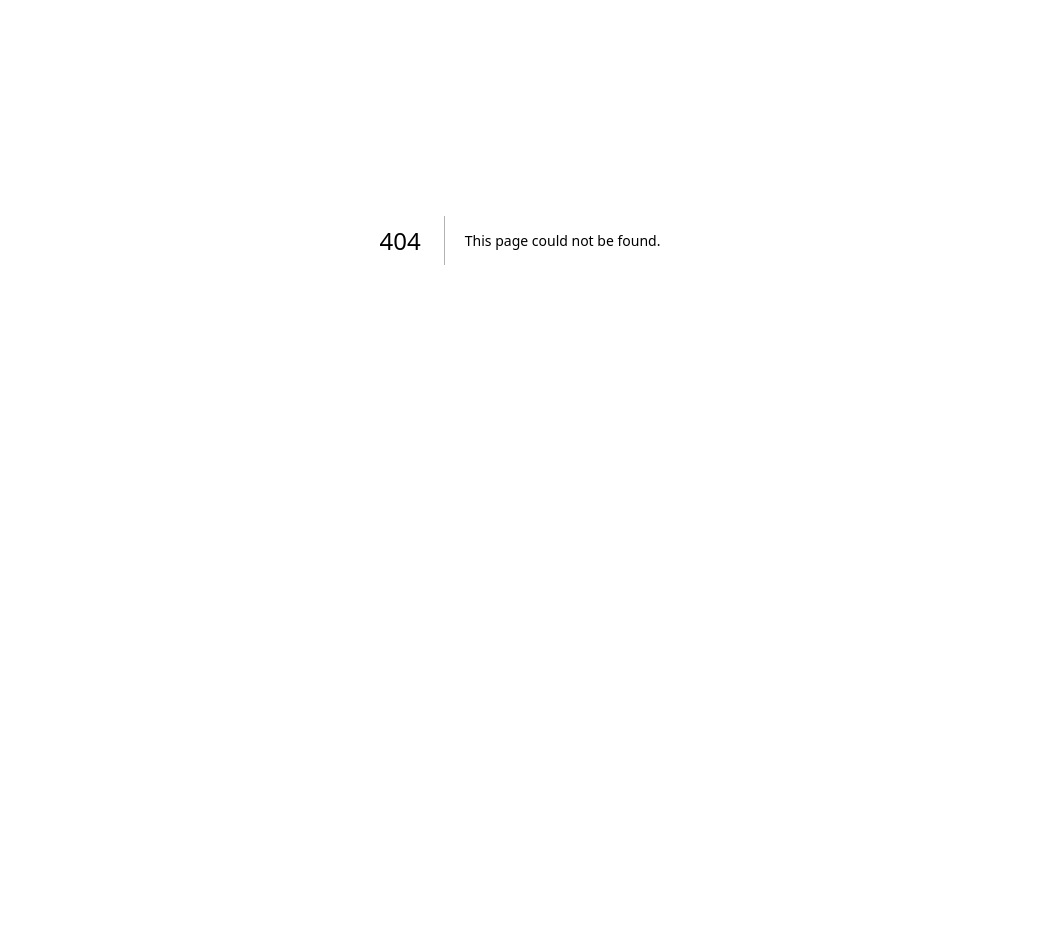
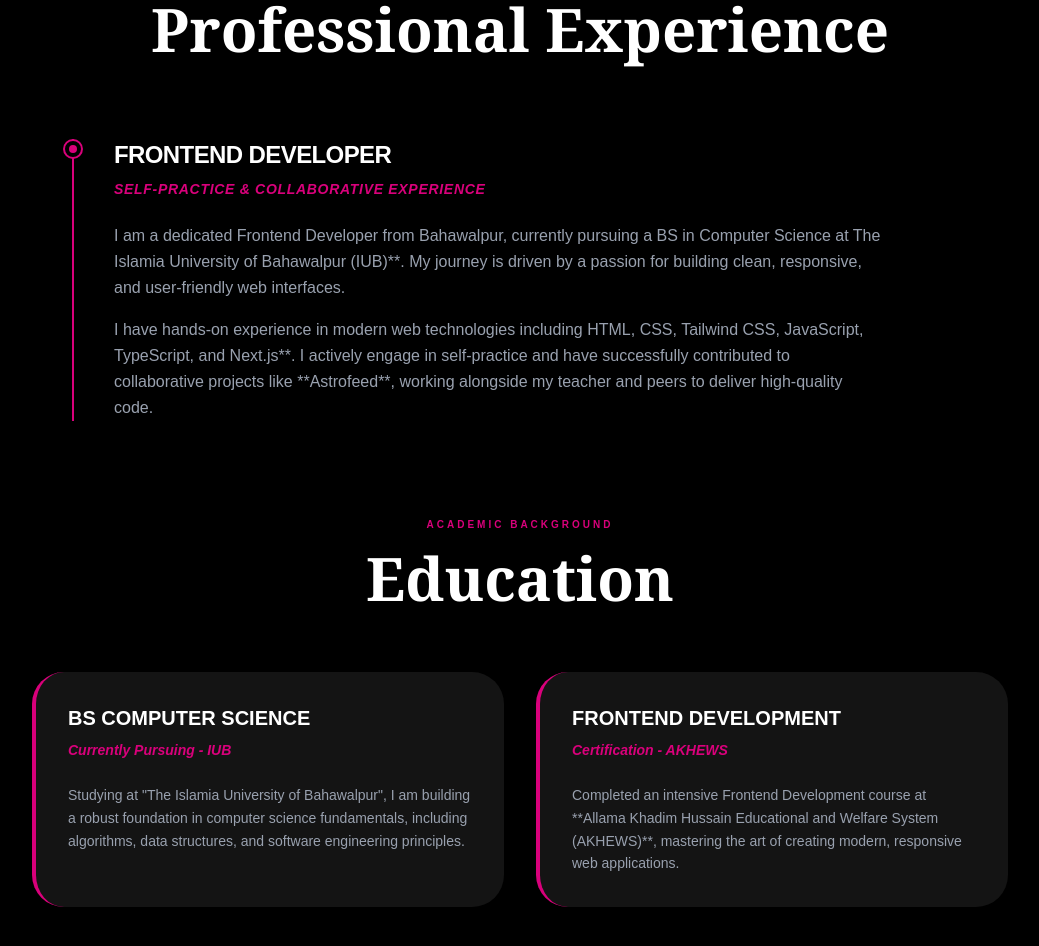
Before and after one commit to umekalsoom68/my-portfolio-v-2, a Next.js app in the folder my-portfolio-v2/: page /about in a window 1280 px wide. Before the commit this address had no page. Shown: the part 160-1106 px from the top of the page, without its empty margins (120-1159 px from the left). Before the commit the page ends 800 px from the top, so only its background shows below. Built offline with nearby package versions, Linux system fonts and the light colour scheme.

Commit message:
design about page

```diff
--- /dev/null
+++ b/my-portfolio-v2/app/about/page.tsx
@@ -0,0 +1,68 @@
+import Navbar from '@/app/components/Navbar';
+
+export default function AboutPage() {
+  return (
+    <main className="bg-black min-h-screen text-white">
+      <Navbar />
+
+      <div className="pt-32 pb-20 px-6 max-w-5xl mx-auto">
+
+        {/* PROFESSIONAL EXPERIENCE */}
+        <p className="text-[#d9007b] font-bold tracking-[0.3em] text-[10px] mb-4 text-center uppercase">
+          MY JOURNEY
+        </p>
+        <h1 className="text-5xl md:text-6xl font-serif font-bold text-center mb-20">
+          Professional Experience
+        </h1>
+
+        <div className="relative border-l-2 border-[#d9007b] ml-4 md:ml-10 pl-10 mb-24">
+
+          <div className="absolute -left-2.75 top-0 w-5 h-5 bg-black border-2 border-[#d9007b] rounded-full flex items-center justify-center">
+             <div className="w-2 h-2 bg-[#d9007b] rounded-full"></div>
+          </div>
+
+          <h2 className="text-2xl font-bold mb-2 uppercase tracking-tight">Frontend Developer</h2>
+          <p className="text-[#d9007b] font-bold text-sm mb-6 uppercase tracking-wider italic">
+            Self-Practice & Collaborative Experience
+          </p>
+
+          <div className="text-gray-400 leading-relaxed text-sm md:text-base max-w-3xl space-y-4">
+            <p>
+              I am a dedicated Frontend Developer from Bahawalpur, currently pursuing a BS in Computer Science at The Islamia University of Bahawalpur (IUB)**. My journey is driven by a passion for building clean, responsive, and user-friendly web interfaces.
+            </p>
+            <p>
+              I have hands-on experience in modern web technologies including HTML, CSS, Tailwind CSS, JavaScript, TypeScript, and Next.js**. I actively engage in self-practice and have successfully contributed to collaborative projects like **Astrofeed**, working alongside my teacher and peers to deliver high-quality code.
+            </p>
+          </div>
+        </div>
+
+        {/* SECTION 2*/}
+        <p className="text-[#d9007b] font-bold tracking-[0.3em] text-[10px] mb-4 text-center uppercase">
+          ACADEMIC BACKGROUND
+        </p>
+        <h1 className="text-5xl md:text-6xl font-serif font-bold text-center mb-16">
+          Education
+        </h1>
+
+        <div className="grid md:grid-cols-2 gap-8">
+          <div className="bg-[#141414] p-8 rounded-4xl border-l-4 border-[#d9007b] hover:bg-[#1a1a1a] transition-all group">
+            <h3 className="text-xl font-bold mb-2 group-hover:text-[#d9007b] transition-colors uppercase">BS Computer Science</h3>
+            <p className="text-[#d9007b] text-sm font-bold italic mb-6">Currently Pursuing - IUB</p>
+            <p className="text-gray-400 text-sm leading-relaxed">
+              Studying at "The Islamia University of Bahawalpur", I am building a robust foundation in computer science fundamentals, including algorithms, data structures, and software engineering principles.
+            </p>
+          </div>
+
+          <div className="bg-[#141414] p-8 rounded-4xl border-l-4 border-[#d9007b] hover:bg-[#1a1a1a] transition-all group">
+            <h3 className="text-xl font-bold mb-2 group-hover:text-[#d9007b] transition-colors uppercase">Frontend Development</h3>
+            <p className="text-[#d9007b] text-sm font-bold italic mb-6">Certification - AKHEWS</p>
+            <p className="text-gray-400 text-sm leading-relaxed">
+              Completed an intensive Frontend Development course at **Allama Khadim Hussain Educational and Welfare System (AKHEWS)**, mastering the art of creating modern, responsive web applications.
+            </p>
+          </div>
+        </div>
+
+      </div>
+    </main>
+  );
+}
--- a/my-portfolio-v2/app/projects/page.tsx
+++ b/my-portfolio-v2/app/projects/page.tsx
@@ -11,7 +11,7 @@ const projectList = [
     desc: "Collaborated with teachers and fellow students to develop a comprehensive web application.",
     tags: ["React", "JavaScript", "CSS3"],
     btnText: "Live Demo",
-    link: "#"
+    link: "https://astro-feed-main-s3ii.vercel.app/  "
   },
   {
     title: "To-Do List App",
@@ -29,16 +29,16 @@ const projectList = [
     desc: "Developed a dynamic weather application with API integration to fetch real-time weather data.",
     tags: ["API", "JavaScript", "Responsive"],
     btnText: "Live Demo",
-    link: "#"
+    link: ""
   },
   {
     title: "Calculator",
-    category: "practice PROJECT",
+    category: "PERSONAL PROJECT",
     image: "/calculator.png",
-    desc: "A fully functional calculator with a clean UI, capable of performing basic arithmetic operations.",
+    desc: "A fully functional calculator with a clean UI, capable of performing basic arithmetic operations with precision.",
     tags: ["HTML5", "CSS3", "JavaScript"],
     btnText: "Live Demo",
-    link: "#"
+    link: "http://ume-kalsoom-rizvia-calculator.surge.sh"
   },
   {
     title: "HealthCare Project",
@@ -86,7 +86,7 @@ export default function ProjectsPage() {
                 </div>
               </div>
 
-              <div className="p-8 flex-grow flex flex-col">
+              <div className="p-8 flex-grow' flex flex-col">
                 <h3 className="text-2xl font-bold mb-3 leading-tight text-white">{project.title}</h3>
                 <p className="text-gray-400 text-sm leading-relaxed mb-6 h-20 overflow-hidden">{project.desc}</p>
 
--- a/my-portfolio-v2/app/skills/page.tsx
+++ /dev/null
@@ -1,54 +0,0 @@
-import Navbar from '@/app/components/Navbar';
-import { Monitor, Cpu, Palette, Terminal } from 'lucide-react';
-
-const skillData = [
-  {
-    title: "Core Technologies",
-    icon: <Monitor className="text-white w-6 h-6" />,
-    skills: ["HTML5 & Semantic Markup", "CSS3 & Modern Layouts", "JavaScript ES6+", "TypeScript"] // [cite: 20, 21, 22, 29, 30]
-  },
-  {
-    title: "Frameworks & Libraries",
-    icon: <Cpu className="text-white w-6 h-6" />,
-    skills: ["React.js", "Next.js", "Component Architecture", "State Management"] // [cite: 23, 24, 25, 31, 32]
-  },
-  {
-    title: "Design & Styling",
-    icon: <Palette className="text-white w-6 h-6" />,
-    skills: ["Tailwind CSS", "Responsive Design", "UI/UX Principles", "Figma Prototyping"] // [cite: 26, 27, 36, 37]
-  },
-  {
-    title: "Development Tools",
-    icon: <Terminal className="text-white w-6 h-6" />,
-    skills: ["Git & Version Control", "Web Performance", "API Integration", "Debugging & Testing"] // [cite: 33, 34, 35]
-  }
-];
-
-export default function SkillsPage() {
-  return (
-    <main className="bg-black min-h-screen text-white">
-      <Navbar />
-      <section className="pt-32 pb-20 px-6 flex flex-col items-center">
-        <div className="text-center mb-16">
-          <p className="text-[#d9007b] font-bold tracking-widest text-xs mb-4 uppercase">WHAT I DO</p>
-          <h1 className="text-5xl md:text-6xl font-serif font-bold">Technical Expertise</h1>
-        </div>
-        <div className="grid grid-cols-1 md:grid-cols-2 lg:grid-cols-4 gap-6 max-w-7xl w-full">
-          {skillData.map((category, index) => (
-            <div key={index} className="bg-[#141414] border border-zinc-800 p-8 rounded-2xl hover:border-[#d9007b] transition-all">
-              <div className="bg-[#d9007b] w-fit p-3 rounded-xl mb-6">{category.icon}</div>
-              <h3 className="text-xl font-bold mb-6">{category.title}</h3>
-              <ul className="space-y-4">
-                {category.skills.map((skill, i) => (
-                  <li key={i} className="text-gray-400 text-sm flex items-center gap-3">
-                    <span className="text-[#d9007b]">→</span> {skill}
-                  </li>
-                ))}
-              </ul>
-            </div>
-          ))}
-        </div>
-      </section>
-    </main>
-  );
-}
```
